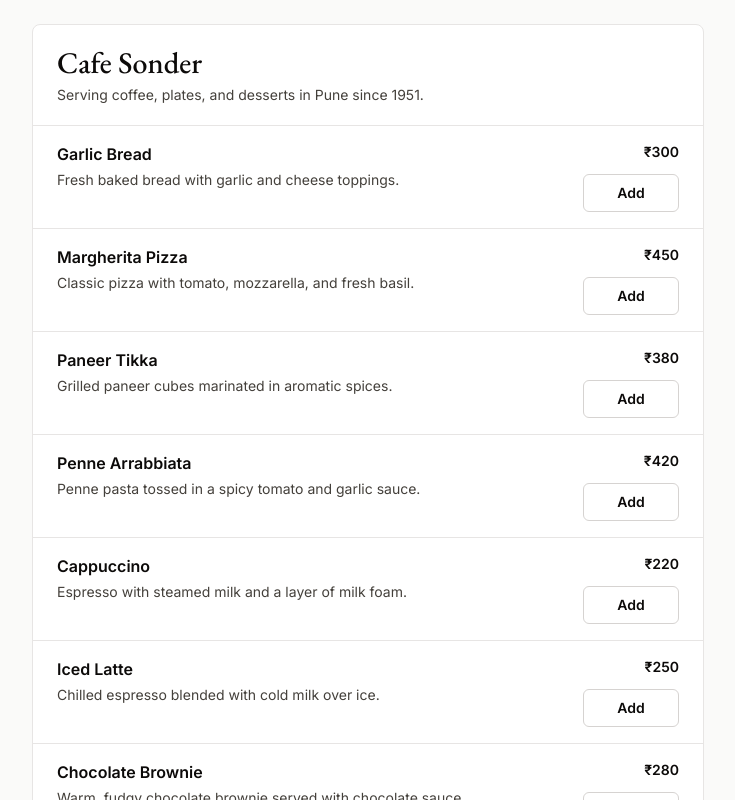
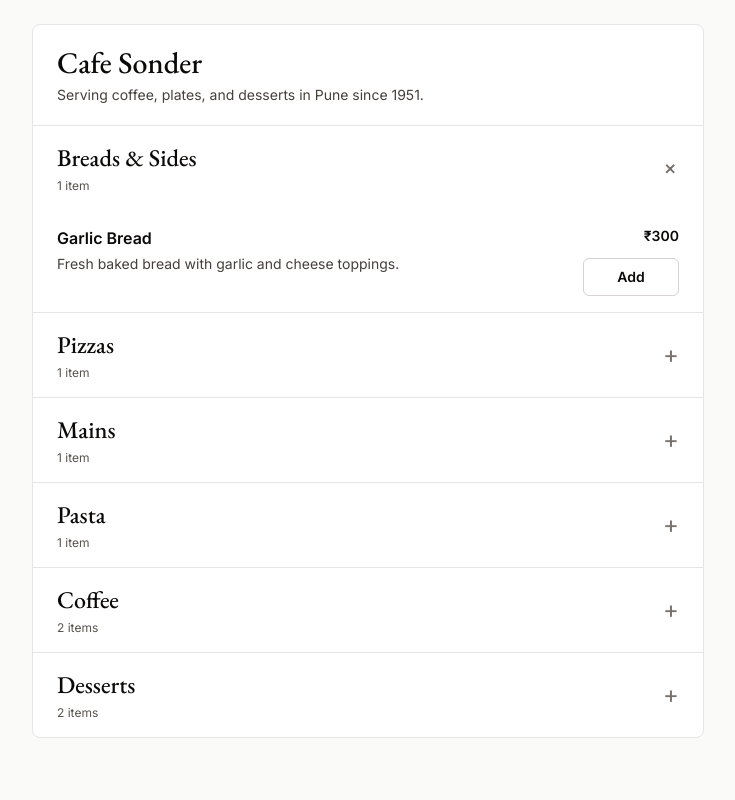
Before and after one commit to ammarOL/sample-slice-menu, a Next.js app: page /menu in a window 1280 px wide. Shown: the top 800 px of the page, without its empty margins (272-1007 px from the left). Built offline with nearby package versions, Linux system fonts and the light colour scheme.

Commit message:
Add collapsible menu categories
Group menu items by category and add expandable sections for browsing the menu.

```diff
--- a/app/components/sample-menu.tsx
+++ b/app/components/sample-menu.tsx
@@ -1,4 +1,5 @@
 "use client";
+import { useState } from "react";
 import SingleMenuItem from "./menu-components/single-menu-item";
 import Link from "next/link";
 import { menuItems } from "../data";
@@ -7,6 +8,17 @@ import { useOrder } from "../order-context/order-context";
 export default function SampleMenu() {
   const { clearOrder, itemCount, orderList, setItemQuantity, total } =
     useOrder();
+  const categoryGroups = menuItems.reduce<Record<string, typeof menuItems>>(
+    (groups, item) => {
+      groups[item.category] ??= [];
+      groups[item.category].push(item);
+      return groups;
+    },
+    {},
+  );
+  const [openCategories, setOpenCategories] = useState(
+    () => new Set([menuItems[0]?.category]),
+  );
 
   return (
     <main className="min-h-screen bg-stone-50 px-4 py-6 font-inter text-stone-950">
@@ -21,7 +33,42 @@ export default function SampleMenu() {
         </header>
 
         <div>
-          {menuItems.map((each) => (
+          {Object.entries(categoryGroups).map(([category, items]) => (
+            <details
+              key={category}
+              open={openCategories.has(category)}
+              onToggle={(event) => {
+                const nextOpen = event.currentTarget.open;
+                setOpenCategories((current) => {
+                  const next = new Set(current);
+                  if (nextOpen) {
+                    next.add(category);
+                  } else {
+                    next.delete(category);
+                  }
+                  return next;
+                });
+              }}
+              className="group border-b border-stone-200 last:border-b-0"
+            >
+              <summary className="flex cursor-pointer list-none items-center justify-between gap-4 px-4 py-4 text-stone-950 outline-none transition hover:bg-stone-50 focus-visible:ring-2 focus-visible:ring-inset focus-visible:ring-stone-900 sm:px-6 [&::-webkit-details-marker]:hidden">
+                <span>
+                  <span className="block font-garamond text-2xl font-medium">
+                    {category}
+                  </span>
+                  <span className="mt-1 block text-xs text-stone-600">
+                    {items.length} {items.length === 1 ? "item" : "items"}
+                  </span>
+                </span>
+                <span
+                  aria-hidden="true"
+                  className="text-2xl leading-none text-stone-500 transition-transform group-open:rotate-45"
+                >
+                  +
+                </span>
+              </summary>
+              <div>
+                {items.map((each) => (
                   <SingleMenuItem
                     key={each.id}
                     itemId={each.id}
@@ -31,6 +78,9 @@ export default function SampleMenu() {
                     quantity={orderList[each.id]?.quantity ?? 0}
                     alterQtyFunction={setItemQuantity}
                   />
+                ))}
+              </div>
+            </details>
           ))}
         </div>
 
--- a/app/data.ts
+++ b/app/data.ts
@@ -3,6 +3,7 @@ export type MenuItem = {
   name: string;
   description: string;
   price: number;
+  category: string;
 };
 
 export const menuItems: MenuItem[] = [
@@ -11,47 +12,55 @@ export const menuItems: MenuItem[] = [
     name: "Garlic Bread",
     description: "Fresh baked bread with garlic and cheese toppings.",
     price: 300,
+    category: "Breads & Sides",
   },
   {
     id: "2",
     name: "Margherita Pizza",
     description: "Classic pizza with tomato, mozzarella, and fresh basil.",
     price: 450,
+    category: "Pizzas",
   },
   {
     id: "3",
     name: "Paneer Tikka",
     description: "Grilled paneer cubes marinated in aromatic spices.",
     price: 380,
+    category: "Mains",
   },
   {
     id: "4",
     name: "Penne Arrabbiata",
     description: "Penne pasta tossed in a spicy tomato and garlic sauce.",
     price: 420,
+    category: "Pasta",
   },
   {
     id: "5",
     name: "Cappuccino",
     description: "Espresso with steamed milk and a layer of milk foam.",
     price: 220,
+    category: "Coffee",
   },
   {
     id: "6",
     name: "Iced Latte",
     description: "Chilled espresso blended with cold milk over ice.",
     price: 250,
+    category: "Coffee",
   },
   {
     id: "7",
     name: "Chocolate Brownie",
     description: "Warm, fudgy chocolate brownie served with chocolate sauce.",
     price: 280,
+    category: "Desserts",
   },
   {
     id: "8",
     name: "Classic Cheesecake",
     description: "Creamy New York-style cheesecake with a biscuit crust.",
     price: 320,
+    category: "Desserts",
   },
 ];
```
Lines whose indentation alone changed are shown as unchanged.
